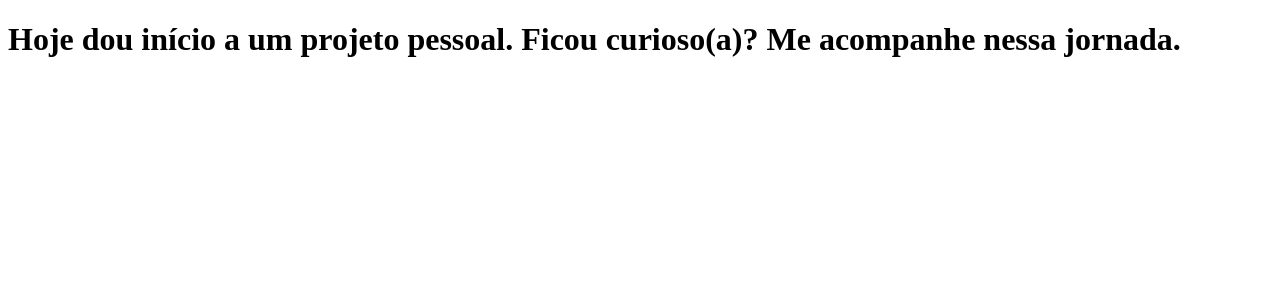
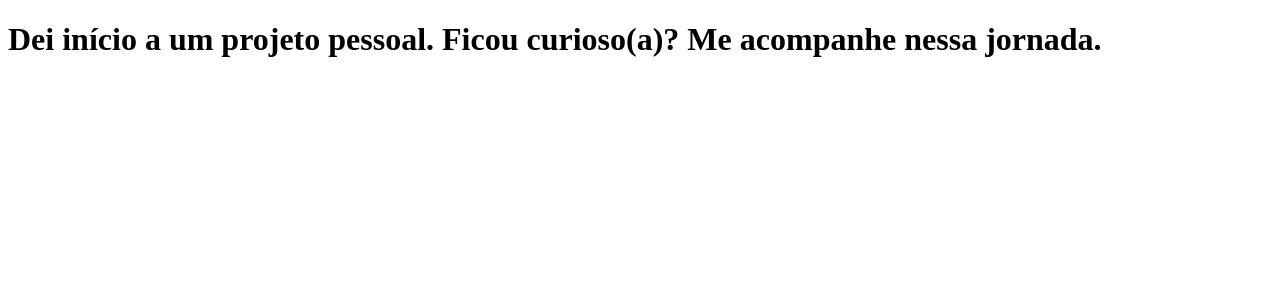
Before and after one commit to fernandacribeiro/clone-tabnews, a Next.js app: page / in a window 1280 px wide. Shown: the top 300 px of the page. Built offline with nearby package versions, Linux system fonts and the light colour scheme.

Commit message:
Modifica a frase

```diff
--- a/pages/index.js
+++ b/pages/index.js
@@ -1,5 +1,5 @@
 function Home(){
-    return <h1>Hoje dou início a um projeto pessoal. Ficou curioso(a)? Me acompanhe nessa jornada.</h1>
+    return <h1>Dei início a um projeto pessoal. Ficou curioso(a)? Me acompanhe nessa jornada.</h1>
 }
 
 export default Home;
```
